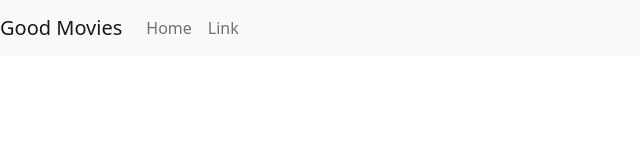
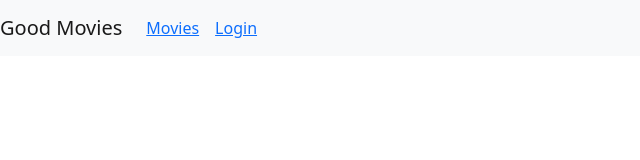
Before and after one commit to Vvan31/GoodMovies, a React (Create React App) app in the folder view/: page / in a window 1280 px wide. Shown: the top 160 px of the page, without its empty margins (0-640 px from the left). Built offline with nearby package versions, Linux system fonts and the light colour scheme.

Commit message:
React Router and service
Controller for nav bar

```diff
--- a/view/package.json
+++ b/view/package.json
@@ -6,6 +6,7 @@
     "@testing-library/jest-dom": "^5.16.5",
     "@testing-library/react": "^13.4.0",
     "@testing-library/user-event": "^13.5.0",
+    "axios": "^1.4.0",
     "bootstrap": "^5.2.3",
     "react": "^18.2.0",
     "react-bootstrap": "^2.7.4",
--- a/view/src/App.js
+++ b/view/src/App.js
@@ -1,16 +1,25 @@
 import React from 'react'
-import AddReview from "./components/add-review"
-import MoviesList from "./components/movies-list"
-import Movie from "./components/movie"
-import Login from "./components/login"
-//importing navbar
+// Components
+import AddReview from "./pages/add-review"
+import MoviesList from "./pages/movies-list"
+import Movie from "./pages/movie"
+import Login from "./pages/login"
+// Bootstrap navbar
 import Nav from 'react-bootstrap/Nav'
 import Navbar from 'react-bootstrap/Navbar'
-
-
+// React Router
 import { Switch, Route, Link } from "react-router-dom"
 import "bootstrap/dist/css/bootstrap.min.css"
+
  function App() {
+  const [user, setUser] = React.useState(null)
+  async function login(user = null) {
+    setUser(user)
+  }
+  async function logout() {
+    setUser(null)
+  }
+
   return (
     <div className="App">
       <Navbar bg="light" expand="lg">
@@ -18,11 +27,30 @@ import "bootstrap/dist/css/bootstrap.min.css"
         <Navbar.Toggle aria-controls="basic-navbar-nav" />
         <Navbar.Collapse id="basic-navbar-nav">
           <Nav className="mr-auto">
-            <Nav.Link href="#home">Home</Nav.Link>
-            <Nav.Link href="#link">Link</Nav.Link>
+          <Nav.Link>
+            <Link to={"/movies"}>Movies</Link>
+          </Nav.Link>
+          {/* If user */}
+          <Nav.Link>
+            { user ? (<a onClick={logout}>Logout</a>):(<Link to={"/login"}> Login </Link>)}
+          </Nav.Link>
           </Nav>
         </Navbar.Collapse>
       </Navbar>
+      <Switch>
+        <Route exact path={["/", "/movies"]} component={MoviesList}> </Route>
+        <Route path="/movies/:id/review" render={(props)=>
+            <AddReview {...props} user={user} />}>
+        </Route>
+        <Route path="/movies/:id/" render={(props)=>
+            <Movie {...props} user={user} /> }>
+        </Route>
+        {/* Passing the login function as a prop allows the login function to
+        be called from the Login component and populate the user state variable */}
+        <Route path="/login" render={(props)=>
+            <Login {...props} login={login} /> }>
+        </Route>
+    </Switch>
     </div>
     );
   }
--- a/view/src/index.js
+++ b/view/src/index.js
@@ -1,11 +1,11 @@
 import React from 'react';
 import ReactDOM from 'react-dom';
 import App from './App';
-
+import {BrowserRouter} from 'react-router-dom';
 
 ReactDOM.render(
-  <React.StrictMode>
+  <BrowserRouter>
     <App />
-  </React.StrictMode>,
+  </BrowserRouter>,
   document.getElementById('root')
 );
```
Also changed, not shown: view/src/service/movies.js (added, +33 -0 lines), view/src/pages/add-review.js (renamed from view/src/components/add-review.js), view/src/pages/login.js (renamed from view/src/components/login.js), view/src/pages/movie.js (renamed from view/src/components/movie.js), view/src/pages/movies-list.js (renamed from view/src/components/movies-list.js), 1 other file (tests, documents, lock files or other folders).
